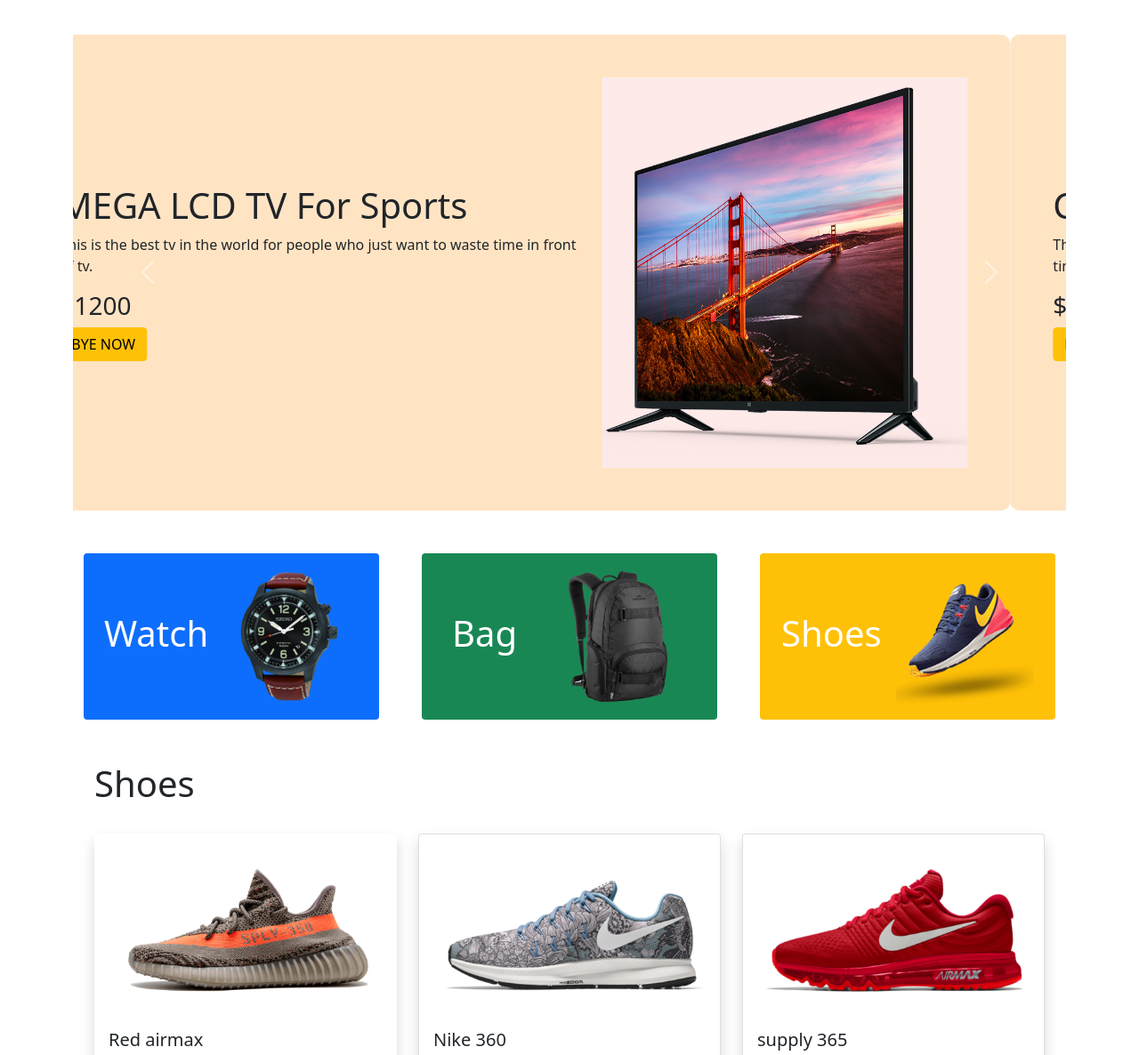
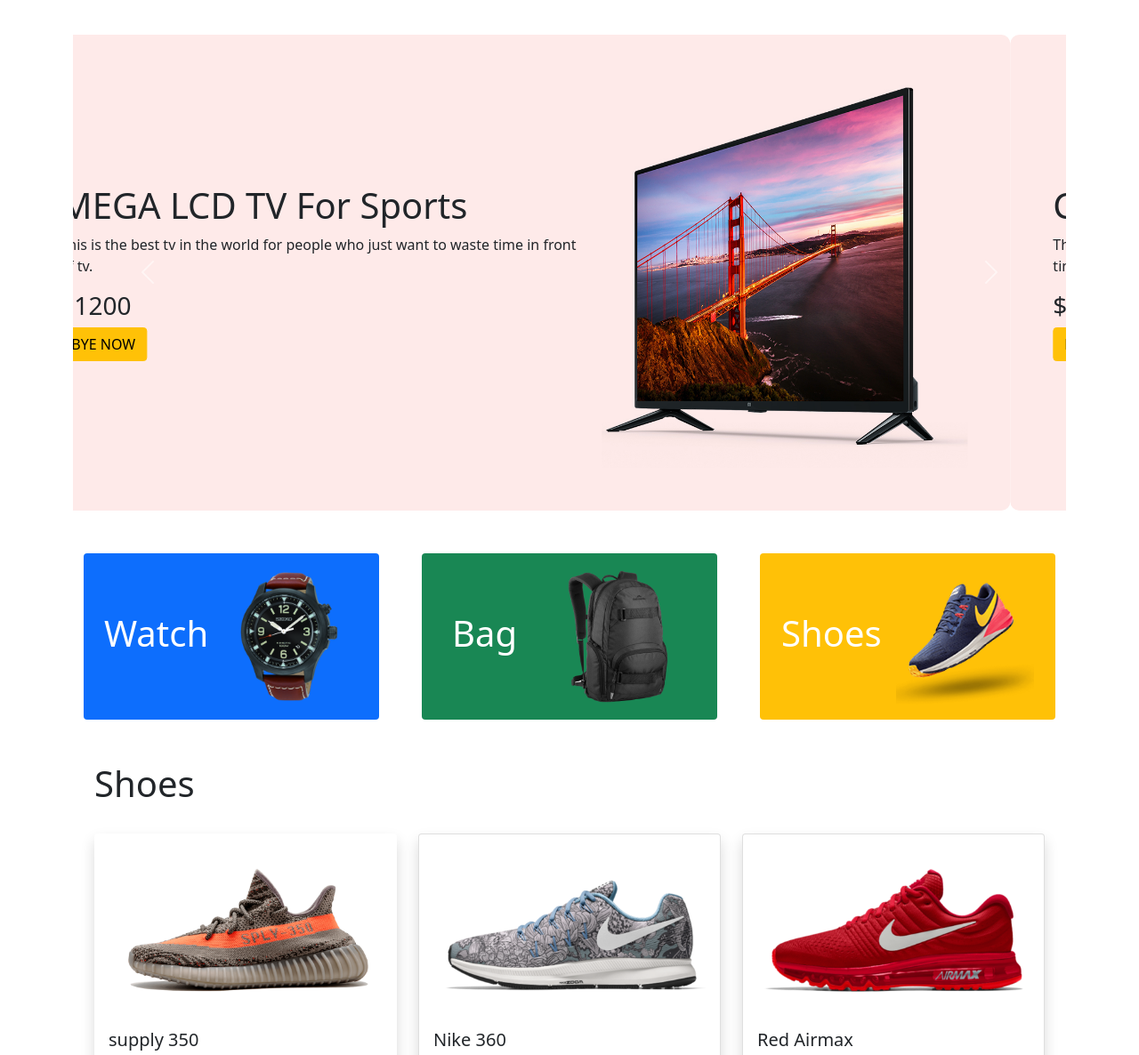
Before and after one commit to anupdass/e-commerce-try-, a plain HTML site: page index.html in a window 1280 px wide. Shown: the part 66-1252 px from the top of the page at 89% size. Drawn offline with nearby package versions, Linux system fonts and the light colour scheme.

Commit message:
last commit

```diff
--- a/index.html
+++ b/index.html
@@ -133,7 +133,7 @@
                         <div class="card panda-card h-100 shadow">
                             <img src="images/shoes/shoe-1.png" class="card-img-top" alt="...">
                             <div class="card-body">
-                                <h5 class="card-title">Red airmax</h5>
+                                <h5 class="card-title">supply 350</h5>
                                 <p class="card-text">This is a wider card with supporting text below as a natural
                                     lead-in to additional content. This content is a little bit longer.</p>
                             </div>
@@ -159,7 +159,7 @@
                         <div class="card h-100 shadow">
                             <img src="images/shoes/shoe-3.png" class="card-img-top" alt="...">
                             <div class="card-body">
-                                <h5 class="card-title">supply 365</h5>
+                                <h5 class="card-title">Red Airmax</h5>
                                 <p class="card-text">This is a wider card with supporting text below as a natural
                                     lead-in to additional content. This card has even longer content than the first to
                                     show that equal height action.</p>
--- a/style.css
+++ b/style.css
@@ -6,6 +6,6 @@
 }
 
 .carousel-bg{
-    background-color: bisque;
+    background-color: #FEEAE9;
     border-radius: 10px;
 }
```
